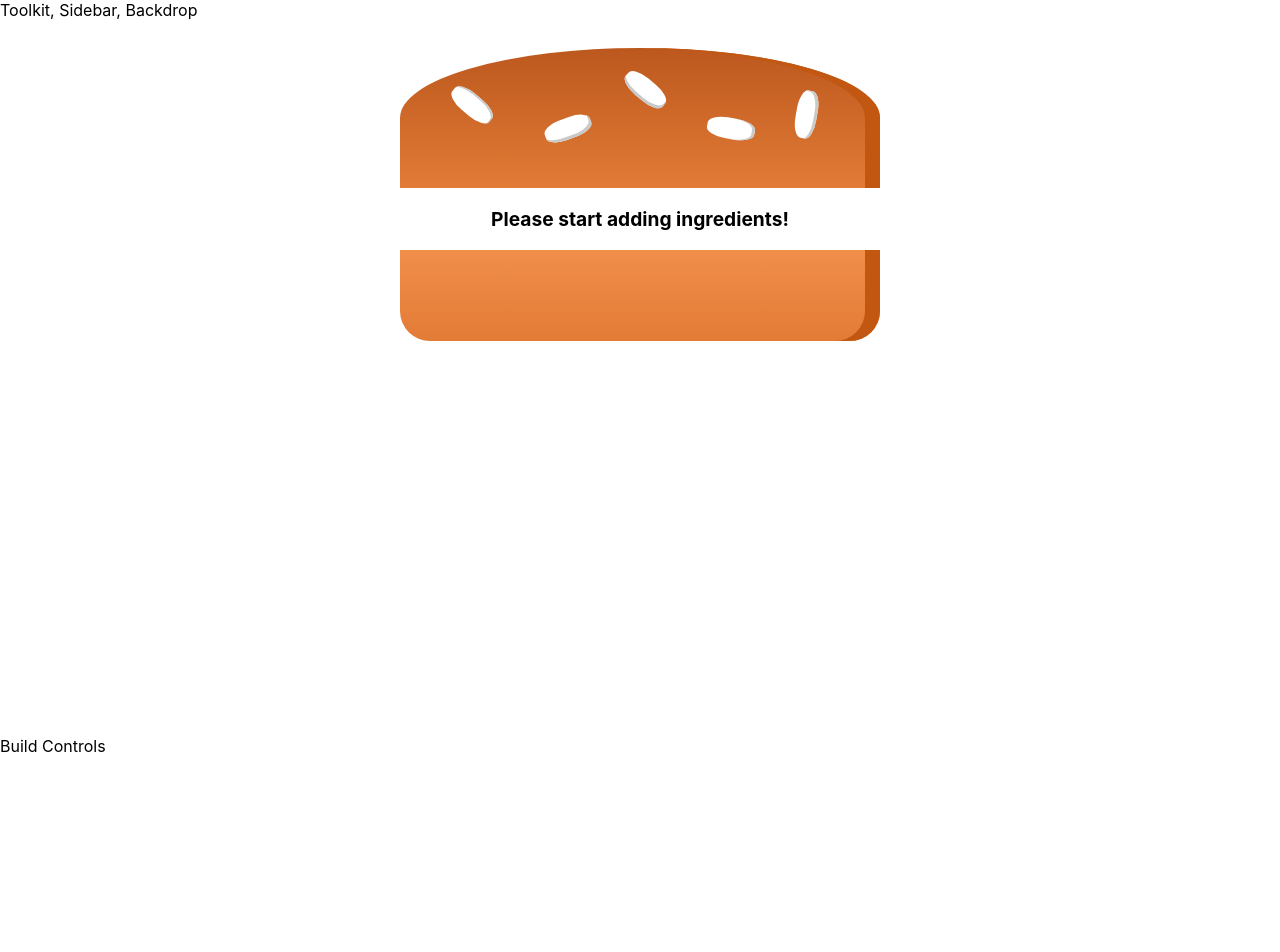
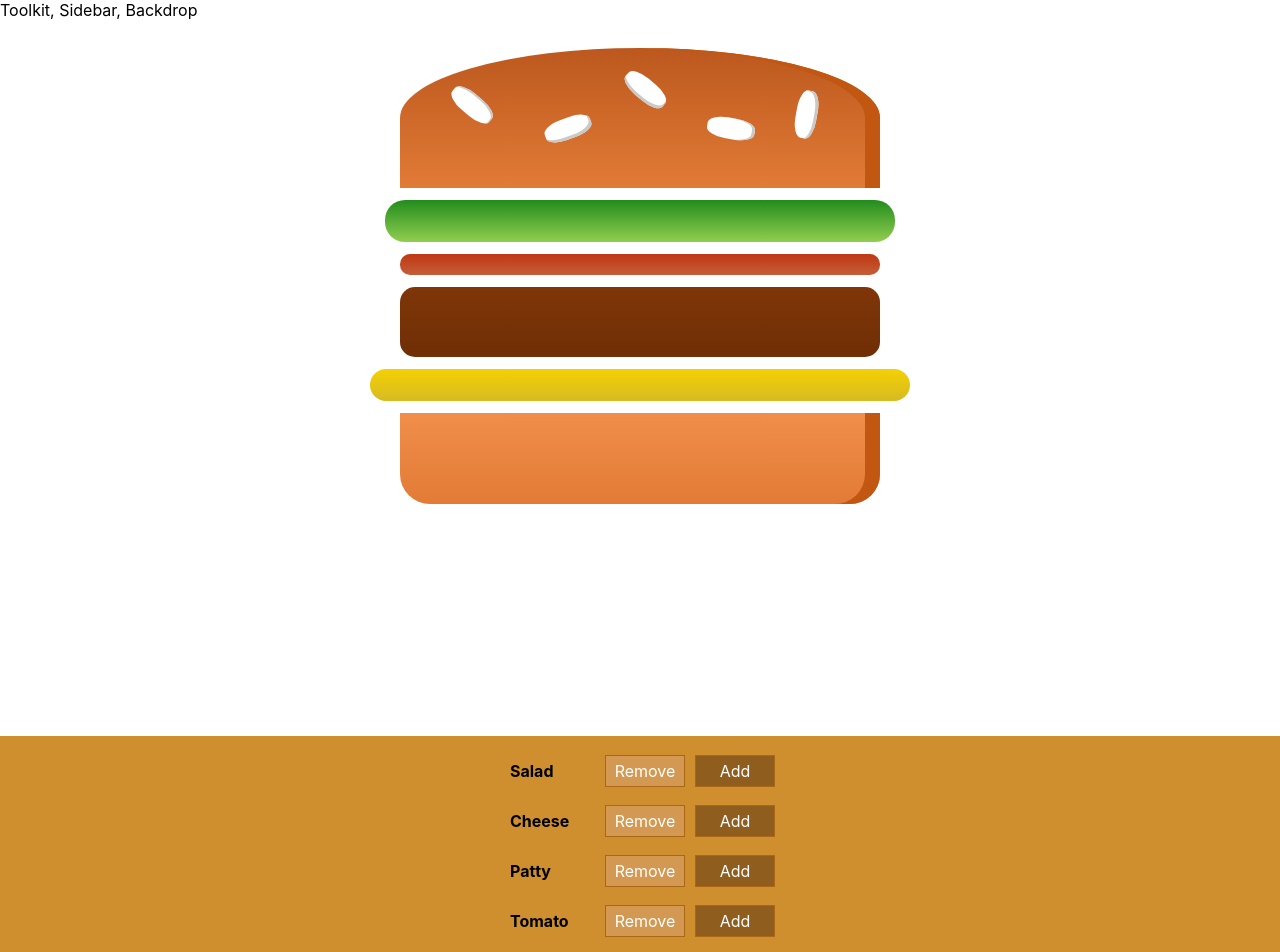
Before and after one commit to gaurav-aggarwall/Burger-Builder, a React (Create React App) app in the folder burger-builder/: page / in a window 1280 px wide. Shown: the top 952 px of the page. Before the commit the page ends 800 px from the top, so only its background shows below. Built offline with nearby package versions, Linux system fonts and the light colour scheme.

Commit message:
Build Controls Added

```diff
--- /dev/null
+++ b/burger-builder/src/components/Burger/Controls/Build Control/BuildControl.css
@@ -0,0 +1,57 @@
+.BuildControl {
+    display: flex;
+    justify-content: space-between;
+    align-items: center;
+    margin: 5px 0;
+}
+
+.BuildControl button {
+    display: block;
+    font: inherit;
+    padding: 5px;
+    margin: 0 5px;
+    width: 80px;
+    border: 1px solid #AA6817;
+    cursor: pointer;
+    outline: none;
+}
+
+
+.BuildControl button:disabled {
+    background-color: #AC9980;
+    border: 1px solid #7E7365;
+    color: #ccc;
+    cursor: default;
+}
+
+.BuildControl button:hover:disabled {
+    background-color: #AC9980;
+    color: #ccc;
+    cursor: not-allowed;
+}
+
+.Label {
+    padding: 10px;
+    font-weight: bold;
+    width: 80px;
+}
+
+.BuildControl .Less {
+    background-color: #D39952;
+    color: white;
+}
+
+.BuildControl .More {
+    background-color: #8F5E1E;
+    color: white;
+}
+
+.BuildControl .Less:hover, .BuildControl .Less:active {
+    background-color: #DAA972;
+    color: white;
+}
+
+.BuildControl .More:hover,.BuildControl .More:active {
+    background-color: #99703F;
+    color: white;
+}
--- /dev/null
+++ b/burger-builder/src/components/Burger/Controls/Build Control/BuildControl.js
@@ -0,0 +1,12 @@
+import React from 'react';
+import './BuildControl.css';
+
+const BuildControl = props =>(
+    <div className='BuildControl'>
+        <div className='Label'>{props.label}</div>
+        <button className='Less'>Remove</button>
+        <button className='More'>Add</button>
+    </div>
+);
+
+export default BuildControl;
--- /dev/null
+++ b/burger-builder/src/components/Burger/Controls/Controls.css
@@ -0,0 +1,10 @@
+.Controls{
+    width: 100%;
+    background-color: #CF8F2E;
+    display: flex;
+    flex-flow: column;
+    align-items: center;
+    box-shadow: 0 2px 1px #ccc;
+    margin: auto;
+    padding: 10px 0;
+}
--- /dev/null
+++ b/burger-builder/src/components/Burger/Controls/Controls.js
@@ -0,0 +1,21 @@
+import React from 'react';
+import BuildControl from './Build Control/BuildControl';
+
+import './Controls.css';
+
+const controlsArray = [
+    {label: 'Salad', type: 'salad'},
+    {label: 'Cheese', type: 'cheese'},
+    {label: 'Patty', type: 'patty'},
+    {label: 'Tomato', type: 'tomato'}
+];
+
+const Controls = props => (
+    <div className='Controls'>
+        {controlsArray.map(ctrl => (
+            <BuildControl key={ctrl.label} label={ctrl.label}/>
+        ))};
+    </div>
+);
+
+export default Controls;
--- a/burger-builder/src/containers/BurgerBuilder/BurgerBuilder.js
+++ b/burger-builder/src/containers/BurgerBuilder/BurgerBuilder.js
@@ -1,5 +1,6 @@
 import React, { Component } from 'react';
 import Burger from '../../components/Burger/Burger';
+import Controls from '../../components/Burger/Controls/Controls';
 import HOC from '../../hocomponents/HOC';
 
 class BurgerBuilder extends Component{
@@ -8,10 +9,10 @@ class BurgerBuilder extends Component{
 
         this.state={
             ingredients: {
-                salad: 0,
-                tomato: 0,
-                patty: 0,
-                cheese: 0,
+                salad: 1,
+                tomato: 1,
+                patty: 1,
+                cheese: 1,
             }
         }
     }
@@ -19,7 +20,7 @@ class BurgerBuilder extends Component{
         return(
             <HOC>
                 <Burger ingredients={this.state.ingredients} />
-                <div>Build Controls</div>
+                <Controls />
             </HOC>
         );
     }
```
